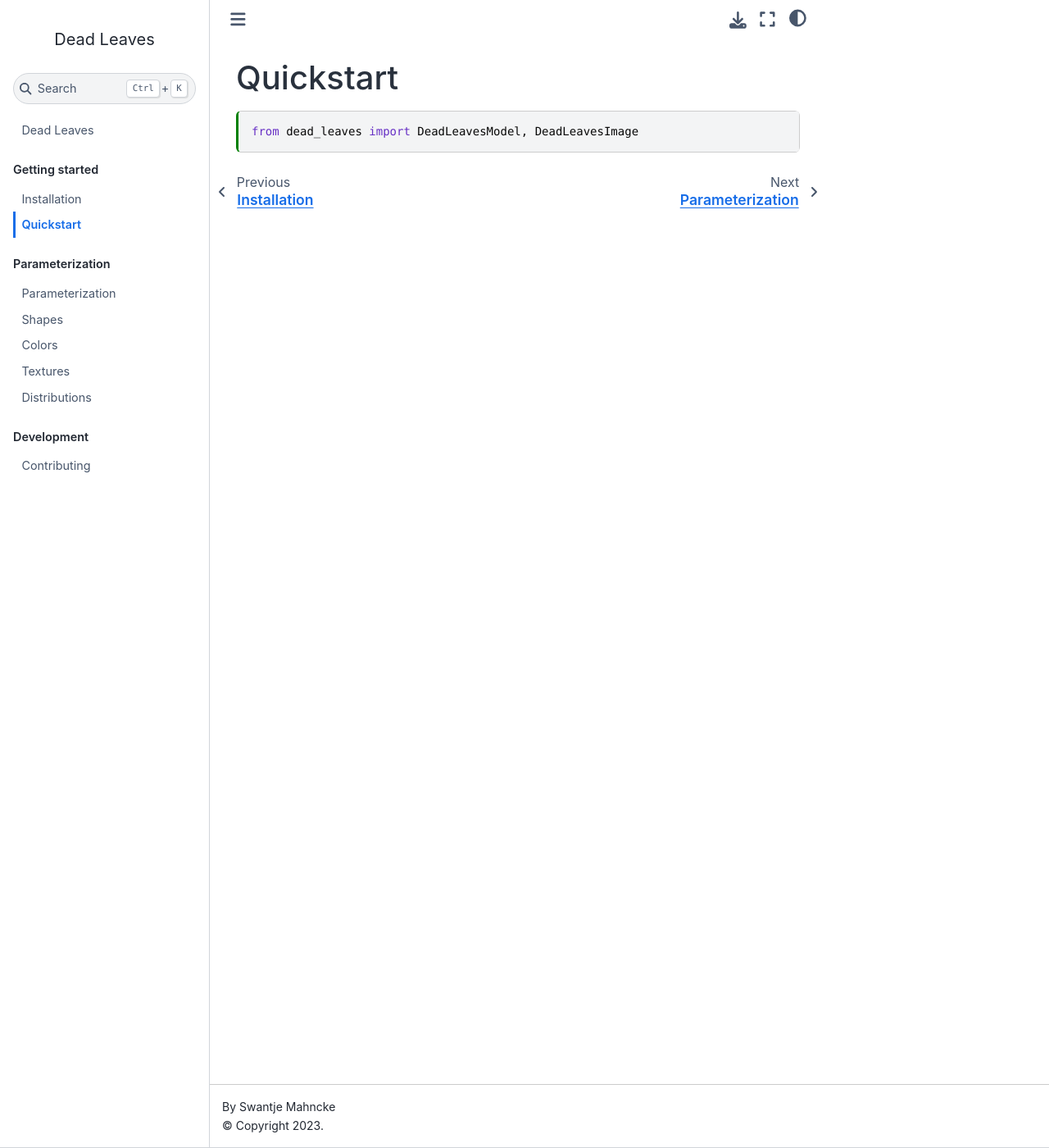
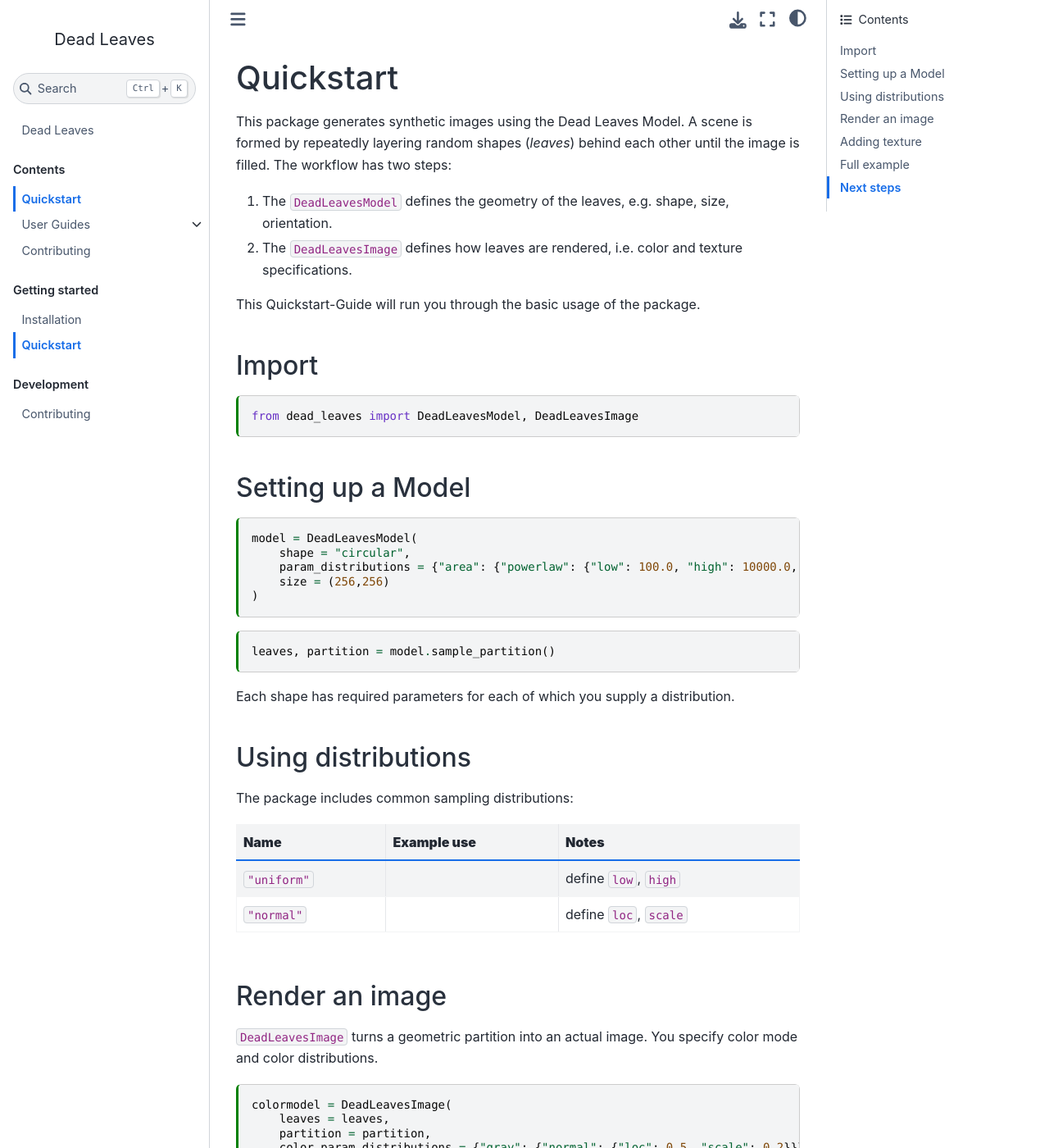
Before and after one commit to ag-perception-wallis-lab/deadleaves, a Jupyter Book: the page built from docs/getting_started/quickstart.md, in a window 1280 px wide and 1400 px high. Shown: the whole window at 82% size. Built offline with Jupyter Book 1.0.4 settings and Sphinx 7.4.7 and the Sphinx Book theme 1.1.4, drawn with Linux system fonts in a browser that asks for light colours; pages that are not in the unit, such as notebooks, are missing from menus; some of the changed text lies outside the part shown.

Commit message:
Reorder documentation structure

````diff
--- a/docs/getting_started/quickstart.md
+++ b/docs/getting_started/quickstart.md
@@ -12,7 +12,72 @@ kernelspec:
 
 # Quickstart
 
+This package generates synthetic images using the Dead Leaves Model.
+A scene is formed by repeatedly layering random shapes (*leaves*) behind each other until the image is filled.
+The workflow has two steps:
+1. The `DeadLeavesModel` defines the geometry of the leaves, e.g. shape, size, orientation.
+2. The `DeadLeavesImage` defines how leaves are rendered, i.e. color and texture specifications.
+
+This Quickstart-Guide will run you through the basic usage of the package.
+
+## Import
+
 ```{code-cell}
 from dead_leaves import DeadLeavesModel, DeadLeavesImage
+```
 
+## Setting up a Model
+
+```{code-cell}
+model = DeadLeavesModel(
+    shape = "circular",
+    param_distributions = {"area": {"powerlaw": {"low": 100.0, "high": 10000.0, "k": 1.5}}},
+    size = (256,256)
+)
 ```
+
+```{code-cell}
+leaves, partition = model.sample_partition()
+```
+
+Each shape has required parameters for each of which you supply a distribution.
+
+## Using distributions
+
+The package includes common sampling distributions:
+
+| **Name** | **Example use** | **Notes** |
+|--|--|--|
+| `"uniform"` |  | define `low`, `high` |
+| `"normal"` |  | define `loc`, `scale` |
+
+## Render an image
+
+`DeadLeavesImage` turns a geometric partition into an actual image.
+You specify color mode and color distributions.
+
+```{code-cell}
+colormodel = DeadLeavesImage(
+    leaves = leaves,
+    partition = partition,
+    color_param_distributions = {"gray": {"normal": {"loc": 0.5, "scale": 0.2}}}
+    )
+image = colormodel.sample_image()
+colormodel.show(image)
+```
+
+## Adding texture
+
+Textures are parameterized similarly to color
+
+TODO add example
+
+## Full example
+
+## Next steps
+
+See for all shape parameters
+See for details on color
+See for details on texture
+Browse examples in the Gallery (sphinx-gallery)
+See for all distributions
--- /dev/null
+++ b/docs/user_guides/index.md
@@ -0,0 +1,10 @@
+# User Guides
+
+```{toctree}
+:maxdepth: 1
+
+shapes
+colors
+textures
+distributions
+```
````
Also changed, not shown: docs/index.md (+54 -0 lines), docs/parameterization/index.md (deleted, +0 -18 lines), docs/user_guides/colors.md (renamed from docs/parameterization/colors.md), docs/user_guides/distributions.md (renamed from docs/parameterization/distributions.md), docs/user_guides/shapes.md (renamed from docs/parameterization/shapes.md), docs/user_guides/textures.md (renamed from docs/parameterization/textures.md).
